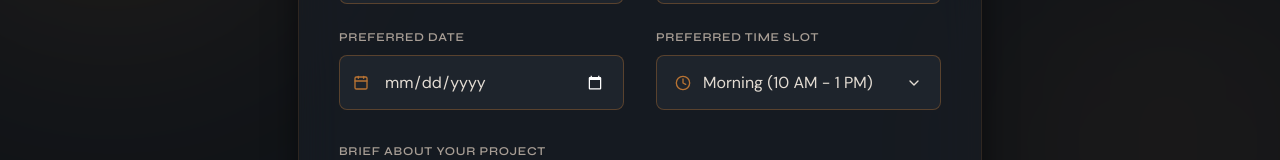
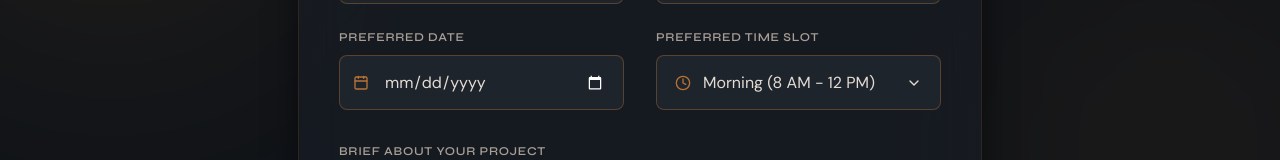
Before and after one commit to ashokkumar116/AK-Portfolio, a React (Vite) app: page /book-audit in a window 1280 px wide. Shown: the part 691-851 px from the top of the page. Built offline with nearby package versions, Linux system fonts and the light colour scheme.

Commit message:
Modify Booking form

```diff
--- a/src/pages/Booking.jsx
+++ b/src/pages/Booking.jsx
@@ -295,7 +295,7 @@ export default function Booking() {
                 onChange={(val) => handleChange("service_needed", val)}
                 options={[
                   { label: "Full Infrastructure Audit", value: "Full Audit" },
-                  { label: "Custom Web Application", value: "Web Development" },
+                  { label: "Custom Website", value: "Web Development" },
                   { label: "Workflow Automation", value: "Automation" },
                   { label: "Custom Internal Tools", value: "Internal Tools" }
                 ]}
@@ -341,9 +341,9 @@ export default function Booking() {
                 value={formData.preferred_time}
                 onChange={(val) => handleChange("preferred_time", val)}
                 options={[
-                  { label: "Morning (10 AM - 1 PM)", value: "morning" },
-                  { label: "Afternoon (2 PM - 5 PM)", value: "afternoon" },
-                  { label: "Evening (6 PM - 9 PM)", value: "evening" }
+                  { label: "Morning (8 AM - 12 PM)", value: "morning" },
+                  { label: "Afternoon (1 PM - 5 PM)", value: "afternoon" },
+                  { label: "Evening (5 PM - 9 PM)", value: "evening" }
                 ]}
               />
 
@@ -353,11 +353,11 @@ export default function Booking() {
             <div className="input-group mt-8">
               <label htmlFor="notes" className="input-label">Brief about your project</label>
               <div className="input-with-icon">
-                <MessageSquare className="input-icon-left w-4 h-4 text-copper" style={{ top: '1.25rem', transform: 'none' }} />
+                <MessageSquare className="input-icon-left w-4 h-4  text-copper" style={{ top: '1.25rem', transform: 'none' }} />
                 <textarea
                   name="notes"
                   id="notes"
-                  className="textarea"
+                  className="textarea px-10"
                   placeholder="Share any specific challenges or goals you have..."
                   value={formData.notes}
                   onChange={(e) => handleChange("notes", e.target.value)}
@@ -370,12 +370,12 @@ export default function Booking() {
               <button
                 type="submit"
                 disabled={isSubmitting}
-                className="btn btn-xl btn-primary w-full shadow-copper-glow"
+                className="btn btn-xl max-md:text-xs btn-primary w-full shadow-copper-glow"
               >
                 {isSubmitting ? 'Processing Details...' : (
                   <>
                     Confirm Booking Request
-                    <Send className="w-4 h-4" />
+                    <Send className="w-4 h-4 max-md:w-2 max-md:h-2" />
                   </>
                 )}
               </button>
```
